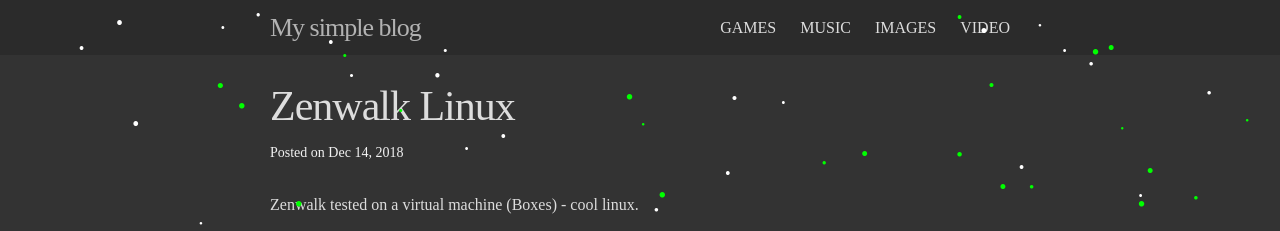
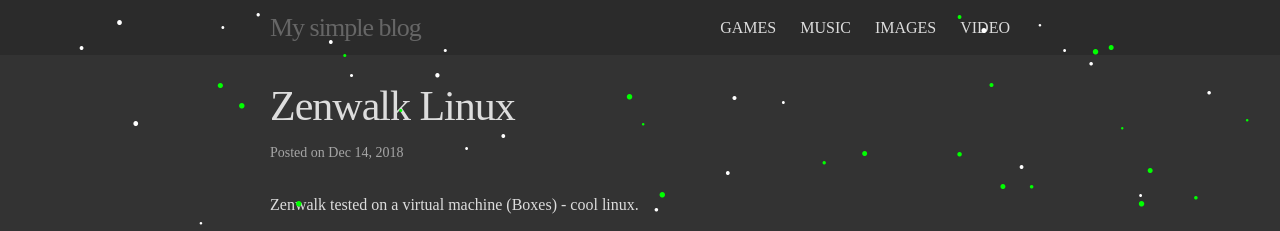
Before and after one commit to skandyn-sh/skandyn-sh.github.io, a Jekyll site: the page built from _posts/2018-12-14-Zenwalk-Linux.markdown, in a window 1280 px wide. Shown: the top 231 px of the page. Built offline with Jekyll 4.4.1, drawn with Linux system fonts in a browser that asks for light colours; nearby versions of some CDN libraries; our own code applies the rules of GitHub Pages for plain Markdown files; library files that are not in the unit come from our copies; comment, search, counter and statistics services are not loaded.

Commit message:
Update main.scss

```diff
--- a/css/main.scss
+++ b/css/main.scss
@@ -17,7 +17,7 @@
 $background-color: #333333;
 $brand-color:      #ffcc00;
 
-$grey-color:       #f2f2f2;
+$grey-color:       #a6a6a6;
 $grey-color-light: lighten($grey-color, 40%);
 $grey-color-dark:  darken($grey-color, 25%);
 
```
